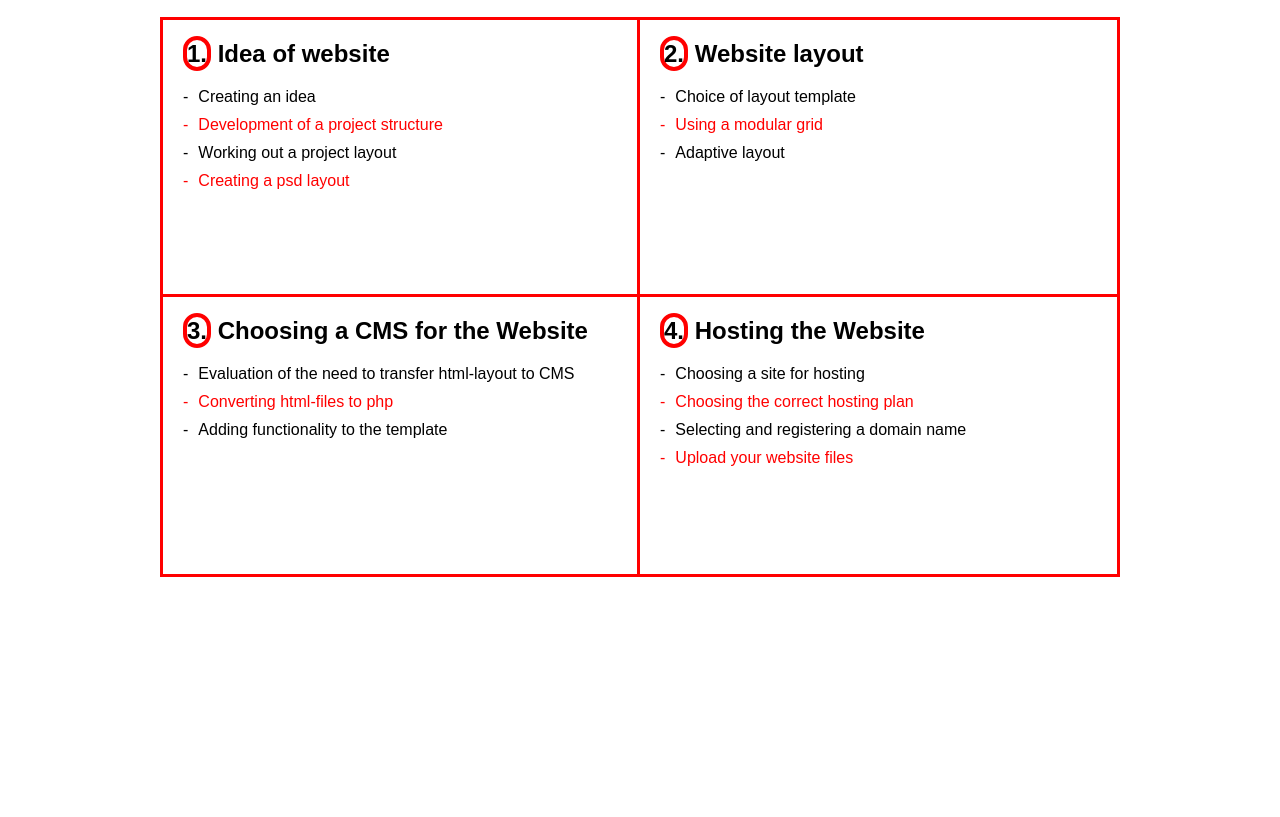
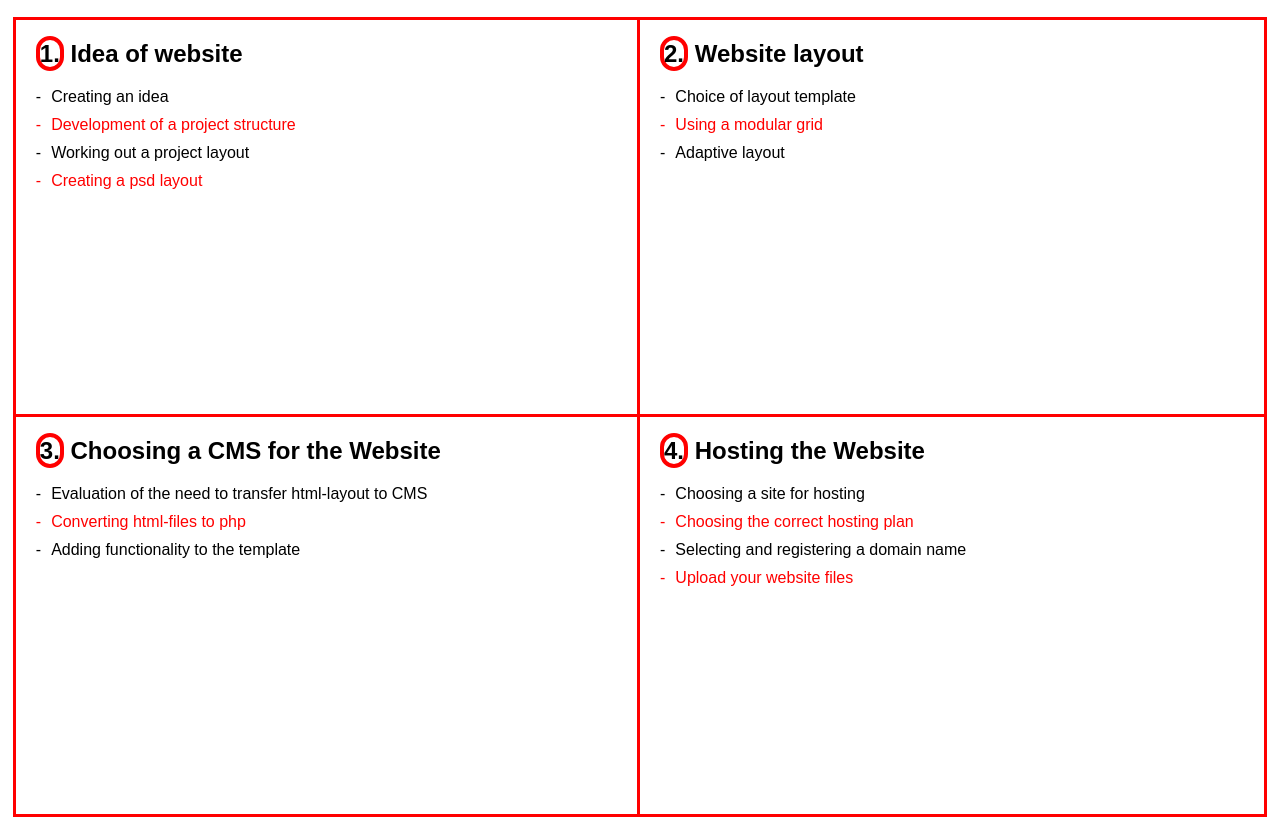
Before and after one commit to DaniloGeval/Page, a plain HTML site: page index.html in a window 1280 px wide. Shown: the part 60-877 px from the top of the page. Before the commit the page ends 800 px from the top, so only its background shows below. Drawn offline with Linux system fonts and the light colour scheme.

Commit message:
My second commit

```diff
--- a/style.css
+++ b/style.css
@@ -9,8 +9,8 @@
 }
 
 header {
-    background-color: #ffffff;
-    color: #000000;
+  background-color: white;
+  color: black;
   padding: 20px;
   text-align: center;
 }
@@ -27,16 +27,17 @@
 .container {
   display: flex;
   flex-wrap: wrap;
-    max-width: 960px;
-    margin: 0 auto;
+  max-width: 100%;
+  justify-content: center;
+  align-items: center;
 }
 
 .block {
-    width: 50%;
-    height: 35vh;
+  width: 49vw;
+  height: 50vh;
   padding: 20px;
-    border: 3px solid #ff0000;
-    background-color: #fff;
+  border: 3px solid red;
+  background-color: white;
   text-align: left;
 }
 
@@ -60,7 +61,7 @@
 .number {
   width: 20px;
   height: 20px;
-    border: 4px solid #ff0000;
+  border: 4px solid red;
   border-radius: 15px;
 
 }
```
Lines whose indentation alone changed are shown as unchanged.
